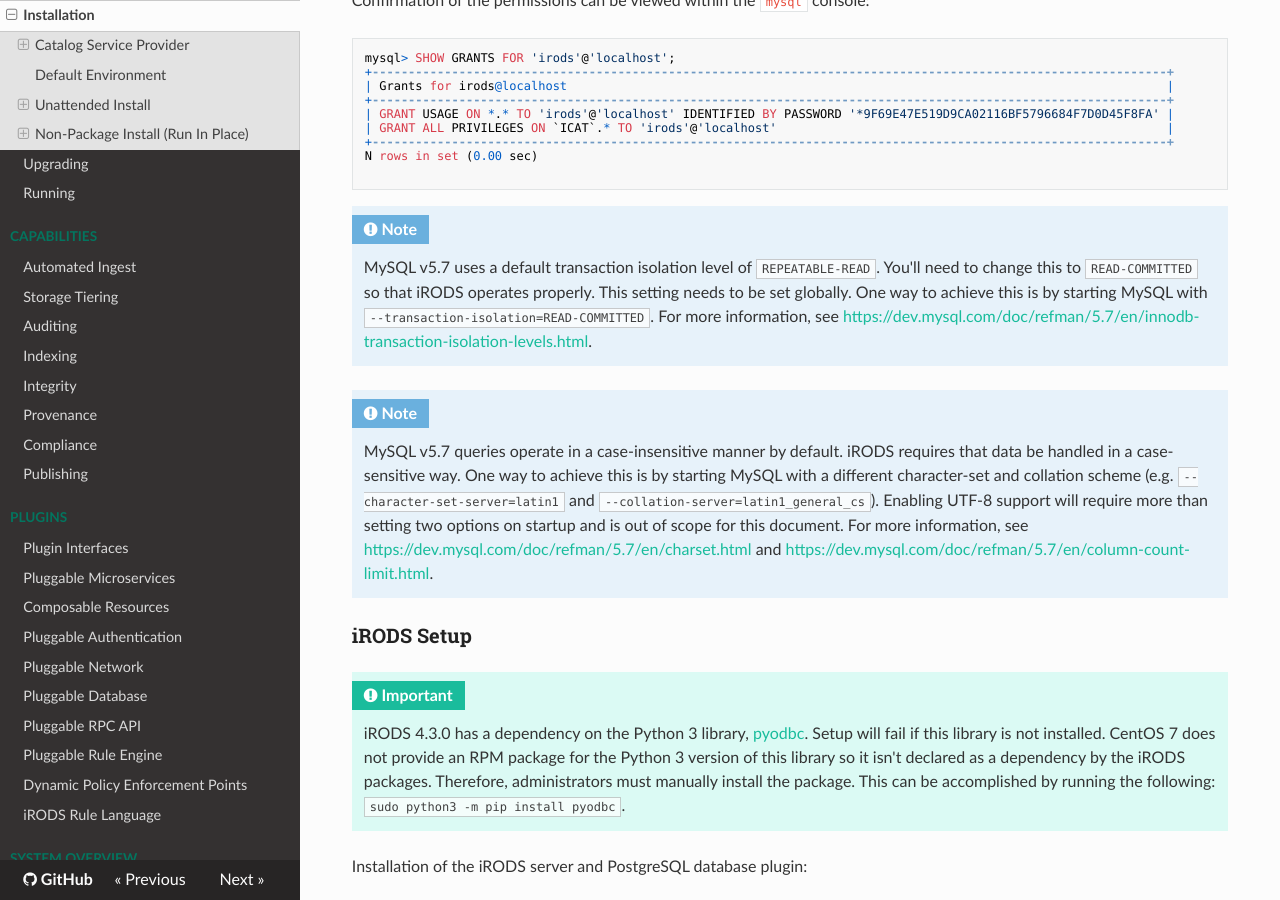
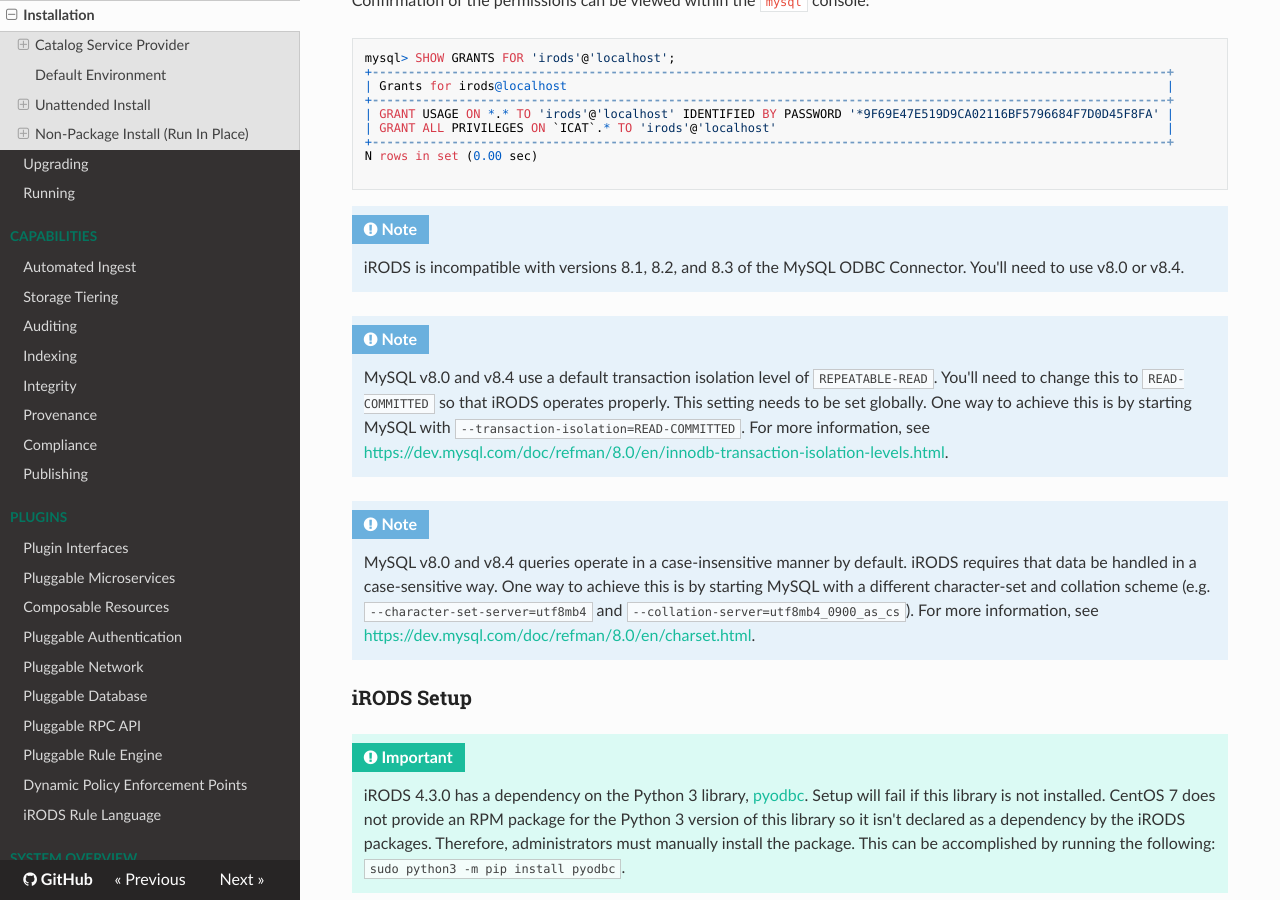
Before and after one commit to irods/irods_docs, an MkDocs documentation site: the page built from docs/getting_started/installation.md, in a window 1280 px wide and 900 px high, scrolled down 1754 px. Built offline with MkDocs 1.6.1, drawn with Linux system fonts in a browser that asks for light colours; nearby versions of some CDN libraries.

Commit message:
[#267,irods/irods#7495] Update for MySQL 8.4

```diff
--- a/docs/getting_started/installation.md
+++ b/docs/getting_started/installation.md
@@ -79,10 +79,13 @@
 ~~~
 
 !!! Note
-    MySQL v5.7 uses a default transaction isolation level of `REPEATABLE-READ`. You'll need to change this to `READ-COMMITTED` so that iRODS operates properly. This setting needs to be set globally. One way to achieve this is by starting MySQL with `--transaction-isolation=READ-COMMITTED`. For more information, see [https://dev.mysql.com/doc/refman/5.7/en/innodb-transaction-isolation-levels.html](https://dev.mysql.com/doc/refman/5.7/en/innodb-transaction-isolation-levels.html).
+    iRODS is incompatible with versions 8.1, 8.2, and 8.3 of the MySQL ODBC Connector. You'll need to use v8.0 or v8.4.
 
 !!! Note
-    MySQL v5.7 queries operate in a case-insensitive manner by default. iRODS requires that data be handled in a case-sensitive way. One way to achieve this is by starting MySQL with a different character-set and collation scheme (e.g. `--character-set-server=latin1` and `--collation-server=latin1_general_cs`). Enabling UTF-8 support will require more than setting two options on startup and is out of scope for this document. For more information, see [https://dev.mysql.com/doc/refman/5.7/en/charset.html](https://dev.mysql.com/doc/refman/5.7/en/charset.html) and [https://dev.mysql.com/doc/refman/5.7/en/column-count-limit.html](https://dev.mysql.com/doc/refman/5.7/en/column-count-limit.html).
+    MySQL v8.0 and v8.4 use a default transaction isolation level of `REPEATABLE-READ`. You'll need to change this to `READ-COMMITTED` so that iRODS operates properly. This setting needs to be set globally. One way to achieve this is by starting MySQL with `--transaction-isolation=READ-COMMITTED`. For more information, see [https://dev.mysql.com/doc/refman/8.0/en/innodb-transaction-isolation-levels.html](https://dev.mysql.com/doc/refman/8.0/en/innodb-transaction-isolation-levels.html).
+
+!!! Note
+    MySQL v8.0 and v8.4 queries operate in a case-insensitive manner by default. iRODS requires that data be handled in a case-sensitive way. One way to achieve this is by starting MySQL with a different character-set and collation scheme (e.g. `--character-set-server=utf8mb4` and `--collation-server=utf8mb4_0900_as_cs`). For more information, see [https://dev.mysql.com/doc/refman/8.0/en/charset.html](https://dev.mysql.com/doc/refman/8.0/en/charset.html).
 
 ### iRODS Setup
 
```
